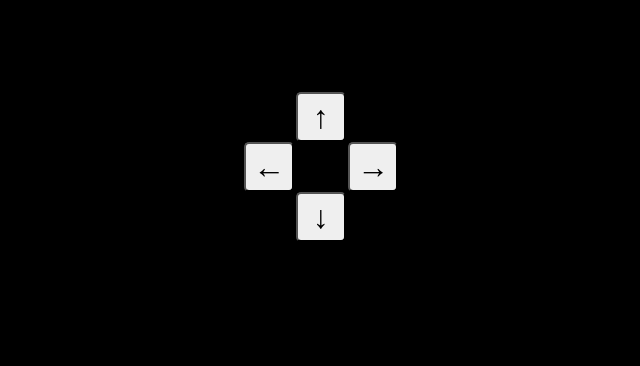
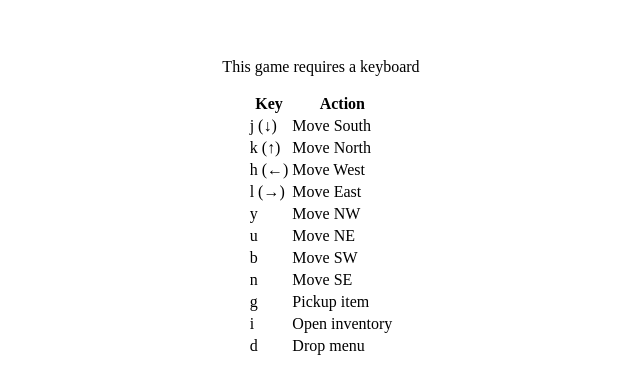
Before and after one commit to alexandermccormick/simple-roguelike, a plain HTML site: page wasm/index.html in a window 1280 px wide. Shown: the part 926-1292 px from the top of the page, without its empty margins (319-959 px from the left). Before the commit the page ends 1176 px from the top, so only its background shows below. Drawn offline with Linux system fonts and the light colour scheme; no server answers.

Commit message:
updates wasm build

```diff
--- a/wasm/index.html
+++ b/wasm/index.html
@@ -1,7 +1,6 @@
 <html>
   <head>
     <meta content="text/html;charset=utf-8" http-equiv="Content-Type" />
-    <meta name="viewport" content="width=device-width, initial-scale=1.0, maximum-scale=1.0, user-scalable=0">
     <style>
       .flex-column-center {
         display: flex;
@@ -9,52 +8,64 @@
         justify-content: center;
         align-items: center;
       }
-
-      .touch-controls {
-        margin-top: 50px;
-      }
-
-      .left-right button:nth-child(odd) {
-        margin-right: 50px;
-      }
-
-      html {
-        background-color: black;
-      }
-
-      button {
-        font-size: 2em;
-        width: 50px;
-        height: 50px;
-        border-radius: 5px;
-        text-align:center;
-      }
     </style>
   </head>
   <body class="flex-column-center">
     <canvas id="canvas" width="1280" height="960"></canvas>
-    <div class="touch-controls flex-column-center">
-      <button onclick="up()">&uarr;</button>
-      <div class="left-right">
-        <button onclick="left()">&larr;</button>
-        <button onclick="right()">&rarr;</button>
-      </div>
-        <button onclick="down()">&darr;</button>
-    </div>
+    <p>This game requires a keyboard</p>
+    <table>
+      <tr>
+        <th>Key</th>
+        <th>Action</th>
+      </tr>
+      <tr>
+        <td>j (&darr;)</td>
+        <td>Move South</td>
+      </tr>
+      <tr>
+        <td>k (&uarr;)</td>
+        <td>Move North</td>
+      </tr>
+      <tr>
+        <td>h (&larr;)</td>
+        <td>Move West</td>
+      </tr>
+      <tr>
+        <td>l (&rarr;)</td>
+        <td>Move East</td>
+      </tr>
+      <tr>
+        <td>y</td>
+        <td>Move NW</td>
+      </tr>
+      <tr>
+        <td>u</td>
+        <td>Move NE</td>
+      </tr>
+      <tr>
+        <td>b</td>
+        <td>Move SW</td>
+      </tr>
+      <tr>
+        <td>n</td>
+        <td>Move SE</td>
+      </tr>
+      <tr>
+        <td>g</td>
+        <td>Pickup item</td>
+      </tr>
+      <tr>
+        <td>i</td>
+        <td>Open inventory</td>
+      </tr>
+      <tr>
+        <td>d</td>
+        <td>Drop menu</td>
+      </tr>
+    </table>
+
     <script src="./simple-roguelike.js"></script>
     <script>
-      function up() {
-        window.dispatchEvent(new KeyboardEvent("keydown", { code: "ArrowUp" }))
-      }
-      function right() {
-        window.dispatchEvent(new KeyboardEvent("keydown", { code: "ArrowRight" }))
-      }
-      function left() {
-        window.dispatchEvent(new KeyboardEvent("keydown", { code: "ArrowLeft" }))
-      }
-      function down() {
-        window.dispatchEvent(new KeyboardEvent("keydown", { code: "ArrowDown" }))
-      }
       window.addEventListener("load", async () => {
         await wasm_bindgen("./simple-roguelike_bg.wasm");
       });
--- a/wasm/simple-roguelike.js
+++ b/wasm/simple-roguelike.js
@@ -804,16 +804,16 @@ function getImports() {
         const ret = wasm.memory;
         return addHeapObject(ret);
     };
-    imports.wbg.__wbindgen_closure_wrapper357 = function(arg0, arg1, arg2) {
-        const ret = makeMutClosure(arg0, arg1, 94, __wbg_adapter_24);
+    imports.wbg.__wbindgen_closure_wrapper227 = function(arg0, arg1, arg2) {
+        const ret = makeMutClosure(arg0, arg1, 45, __wbg_adapter_24);
         return addHeapObject(ret);
     };
-    imports.wbg.__wbindgen_closure_wrapper746 = function(arg0, arg1, arg2) {
-        const ret = makeMutClosure(arg0, arg1, 330, __wbg_adapter_27);
+    imports.wbg.__wbindgen_closure_wrapper854 = function(arg0, arg1, arg2) {
+        const ret = makeMutClosure(arg0, arg1, 356, __wbg_adapter_27);
         return addHeapObject(ret);
     };
-    imports.wbg.__wbindgen_closure_wrapper748 = function(arg0, arg1, arg2) {
-        const ret = makeMutClosure(arg0, arg1, 330, __wbg_adapter_27);
+    imports.wbg.__wbindgen_closure_wrapper856 = function(arg0, arg1, arg2) {
+        const ret = makeMutClosure(arg0, arg1, 356, __wbg_adapter_27);
         return addHeapObject(ret);
     };
 
```
Also changed, not shown: 1 other file.
